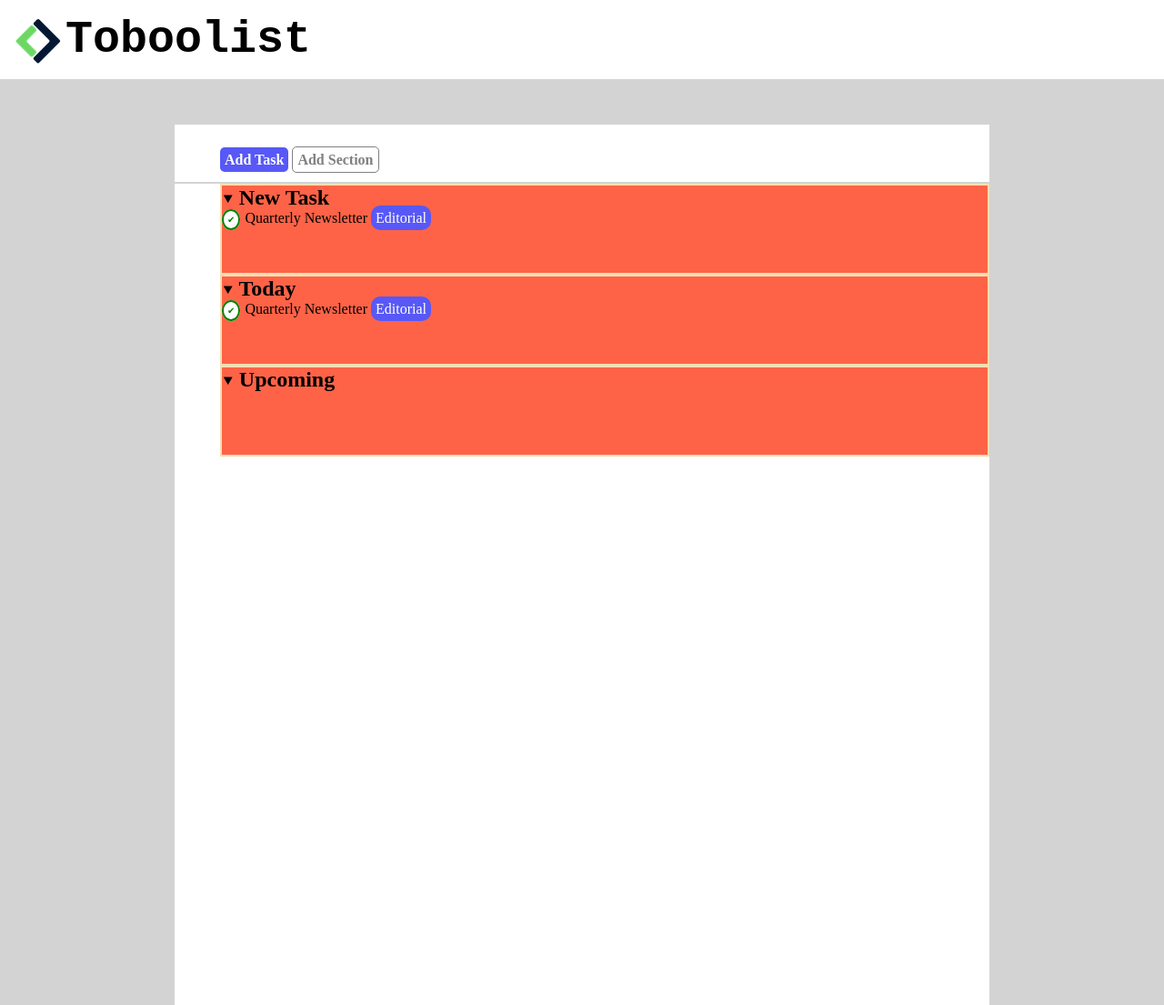
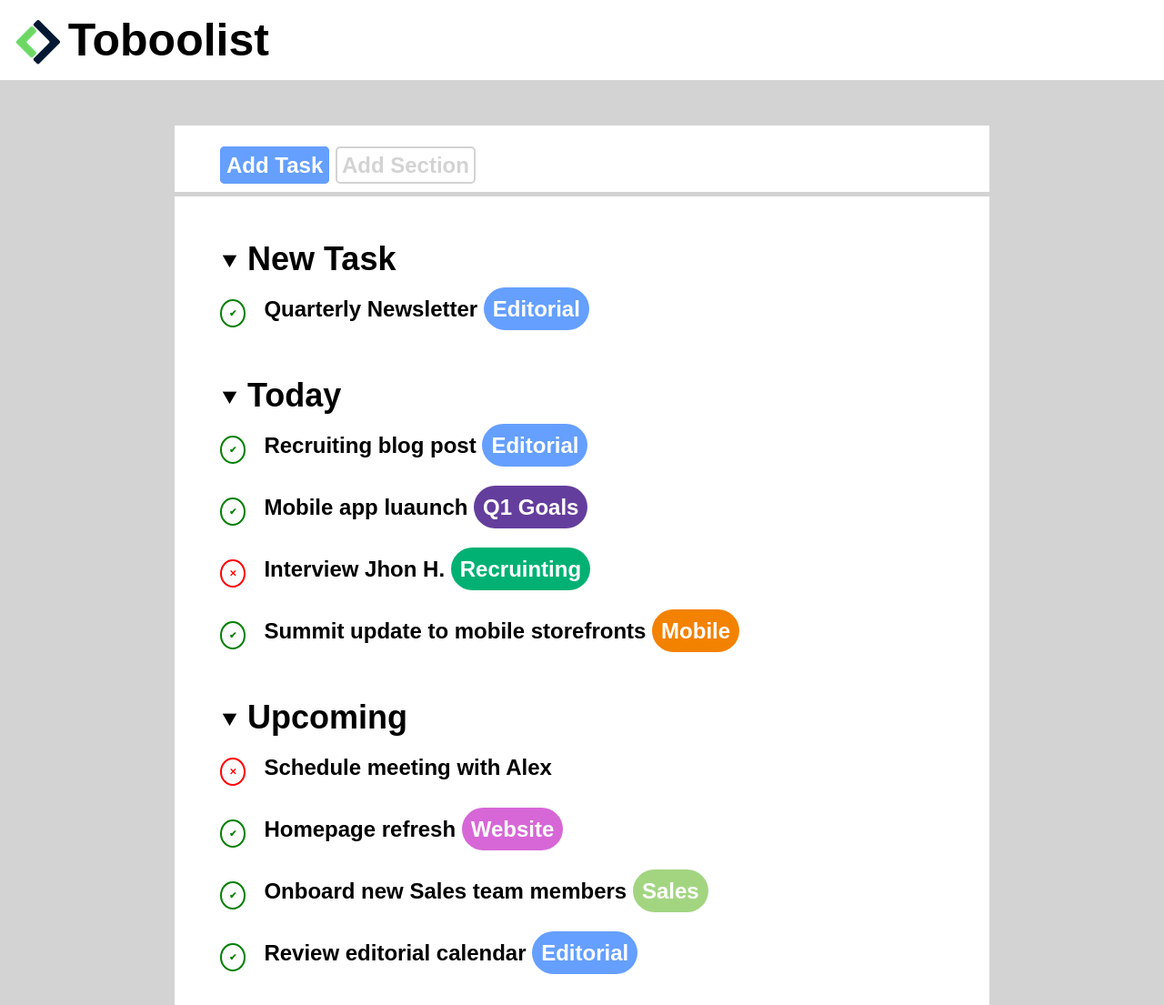
Before and after one commit to SIDDY-CHIUCHIOLO/html-css-toboolist, a plain HTML site: page index.html in a window 1280 px wide. Shown: the top 1105 px of the page at 91% size. Drawn offline with Linux system fonts and the light colour scheme.

Commit message:
modifiche finali

```diff
--- a/css/style.css
+++ b/css/style.css
@@ -7,6 +7,8 @@
 
 body{
     background-color: lightgrey;
+    font-family: 'Be Vietnam Pro', sans-serif;
+    font-size:x-large;
 }
 
 .intestazione{
@@ -22,7 +24,11 @@ body{
 .logo-text{
     font-size: 50px;
     font-weight: bolder;
-    font-family: monospace;
+}
+
+.selection{
+    padding: 30px 50px 15px;
+    border-bottom: lightgray solid 5px;
 }
 
 .container{
@@ -30,57 +36,86 @@ body{
     background-color: white;
     width: 70%;
     margin: auto;
-    padding-left: 50px;
 }
 
-.sezioni{
-    height: 100px;
-    background-color: tomato;
-    border: wheat solid 2px;
-}
 
-.selection{
-    padding: 30px 50px 15px;
-    background-color: white;
-    width: 70%;
-    margin: auto;
-    margin-bottom: 2px;
-}
-
-.add-task{
-    ;
+.features-task-section{
     border-radius: 5px;
-    color: white;
     padding: 5px;
     font-weight: bold;
-    background-color: rgb(88, 88, 247)
+}
+.add-task{
+    color: white;
+    background-color: rgb(101 159 255);
+    border: rgb(101 159 255) solid 2px;
 }
 
 .add-section{
-    border-radius: 5px;
-    border: grey solid 1px;
-    color: grey;
-    padding: 5px;
-    font-weight: bold;
+    border: lightgray solid 2px;
+    color: lightgray;
 }
 
-.simbolo{
-    font-size: 16px;
+.sections{
+    padding: 20px 50px;
+}
+
+.symbol-triangle{
+    font-size: 25px;
 }
 
 .blue-bg-text{
-    background-color: rgb(88, 88, 247);
+    background-color: rgb(101 159 255);
     padding: 5px;
     border-radius:10px;
     color: white;
 }
 
-.spunta{
+.features-x-check{
+    font-size: 10px;
+    padding: 8px;
+    margin-right: 5px;
+    border-radius: 50%;
+    background: white;
+    margin-right: 20px;
+}
+
+.check-symbol{
     color: green;
-    font-size: 10px;
-    background: white;
     border: green solid 2px;
-    padding: 4px;
-    border-radius: 50%;
-    margin-right: 5px;
 }
+
+.text{
+    padding: 20px 0px;
+    font-weight: 600;
+}
+
+.x-symbol{
+    color: red;
+    border: red solid 2px;
+}
+
+.features-bg-text{
+    color: white;
+    border-radius:50px;
+    padding: 10px;
+}
+
+.purple-bg-text{
+    background-color: rgb(100 62 156);
+}
+
+.green-bg-text{
+    background-color: rgb(0 177 115);
+}
+
+.orange-bg-text{
+    background-color: rgb(243, 130, 1);
+}
+
+.lightpurple-bg-text{
+    background-color:#d767d7;
+}
+
+.greeen-bg-text{
+    background-color:#a3d581;
+}
--- a/index.html
+++ b/index.html
@@ -1,42 +1,61 @@
 <!DOCTYPE html>
 <html lang="en">
 <head>
+    <link href="https://fonts.googleapis.com/css2?family=Roboto:wght@300&display=swap" rel="stylesheet">
     <link rel="stylesheet" href="css/style.css">
     <meta charset="UTF-8">
     <meta http-equiv="X-UA-Compatible" content="IE=edge">
     <meta name="viewport" content="width=device-width, initial-scale=1.0">
-    <title>Document</title>
+    <title>Tobolist</title>
 </head>
 
 <body>
-
+    <!-- intestazione della pagina -->
     <header>
         <div class="intestazione">
-            <img class="logo" src="img/logo copia.png" alt="logo boolean">
+            <img class="logo" src="img/logocopia.png" alt="logo boolean">
             <span class="logo-text" >Toboolist</span>
         </div>
+
     </header>
 
-    <div class="selection">
-        <span class="add-task" >Add Task</span>
-        <span class="add-section">Add Section</span>
-    </div>
 
+    <!-- corpo della pgina -->
     <main>
         <div class="container">
 
-            <section class="sezioni">
-                <h2 class="title"><span class="simbolo">&#11206;</span> New Task</h2>
-                <p><span class="spunta">&#10004;</span>Quarterly Newsletter <span class="blue-bg-text">Editorial</span> </p>
+            <!-- opzioni di selezione -->
+        <div class="selection">
+            <span class="add-task features-task-section" >Add Task</span>
+            <span class="add-section features-task-section">Add Section</span>
+        </div>
+
+            <!-- titiolo new task -->
+            <section class="sections">
+                <br>
+                <h2 class="title"><span class="symbol-triangle">&#11206;</span> New Task</h2>
+                <p class="text"><span class="check-symbol features-x-check">&#10004;</span>Quarterly Newsletter <span class="blue-bg-text features-bg-text">Editorial</span> </p>
             </section>
 
-            <section class="sezioni">
-                <h2 class="title"><span class="simbolo">&#11206;</span> Today</h2>
-                <p><span class="spunta">&#10004;</span>Quarterly Newsletter <span class="blue-bg-text">Editorial</span> </p>
+            <!-- titolo today -->
+            <section class="sections">
+                <h2 class="title"><span class="symbol-triangle">&#11206;</span> Today</h2>
+                <p class="text"><span class="check-symbol features-x-check">&#10004;</span>Recruiting blog post <span class="blue-bg-text features-bg-text">Editorial</span> </p>
+                <p class="text"><span class="check-symbol features-x-check">&#10004;</span>Mobile app luaunch <span class="purple-bg-text features-bg-text">Q1 Goals</span> </p>
+                <p class="text"><span class="x-symbol features-x-check">&#10005;</span>Interview Jhon H. <span class="green-bg-text features-bg-text">Recruinting</span> </p>
+                <p class="text"><span class="check-symbol features-x-check">&#10004;</span>Summit update to mobile storefronts <span class="orange-bg-text features-bg-text">Mobile</span> </p>
+
+
             </section>
 
-            <section class="sezioni">
-                <h2 class="title"> <span class="simbolo">&#11206;</span> Upcoming</h2>
+            <!-- titolo upcoming -->
+            <section class="sections">
+                <h2 class="title"> <span class="symbol-triangle">&#11206;</span> Upcoming</h2>
+                <p class="text"><span class="x-symbol features-x-check">&#10005;</span>Schedule meeting with Alex</p>
+                <p class="text"><span class="check-symbol features-x-check">&#10004;</span>Homepage refresh  <span class="lightpurple-bg-text features-bg-text">Website</span> </p>
+                <p class="text"><span class="check-symbol features-x-check">&#10004;</span>Onboard new Sales team members  <span class="greeen-bg-text features-bg-text">Sales</span> </p>
+                <p class="text"><span class="check-symbol features-x-check">&#10004;</span>Review editorial calendar <span class="blue-bg-text features-bg-text">Editorial</span> </p>
+
             </section>
         </div>
     </main>
```
Also changed, not shown: img/Logo.png (deleted), img/logocopia.png (renamed from img/logo copia.png).
